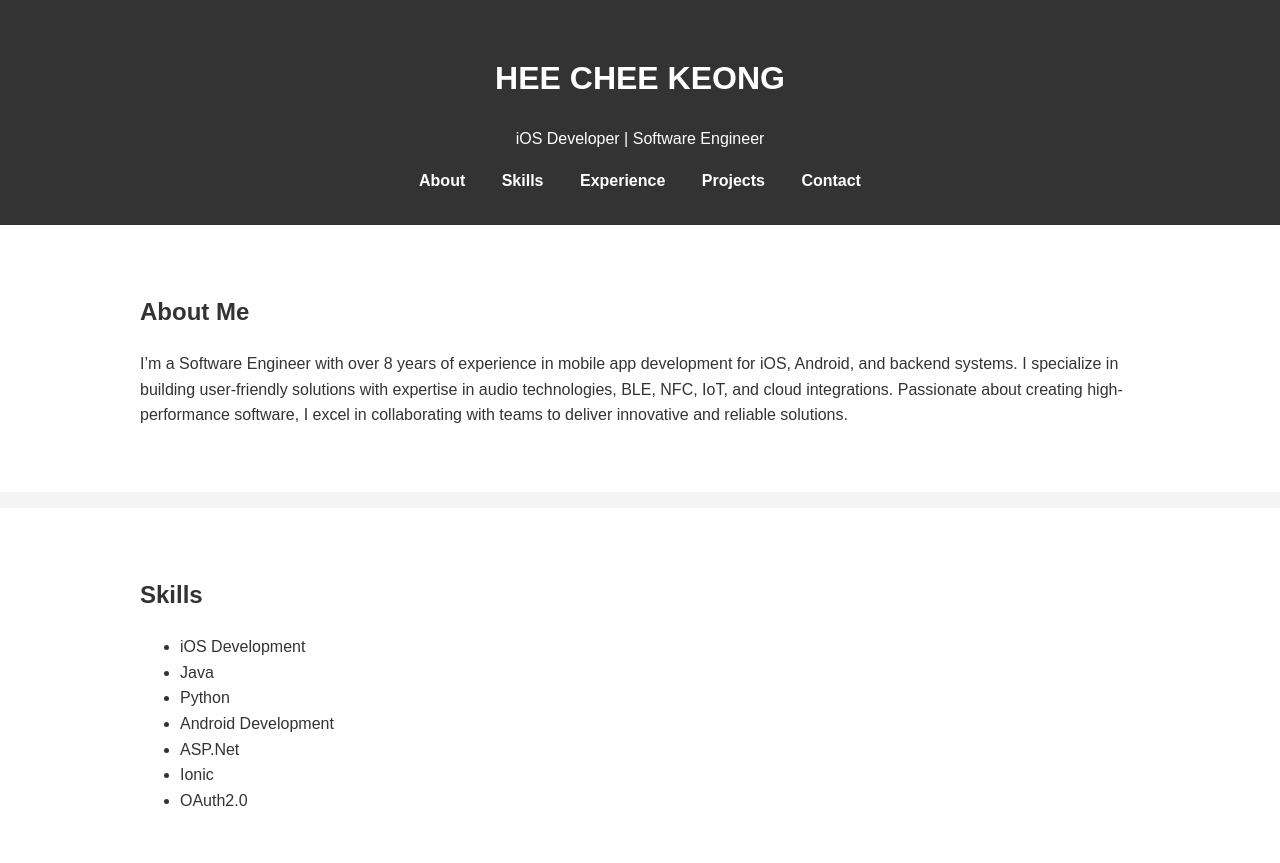
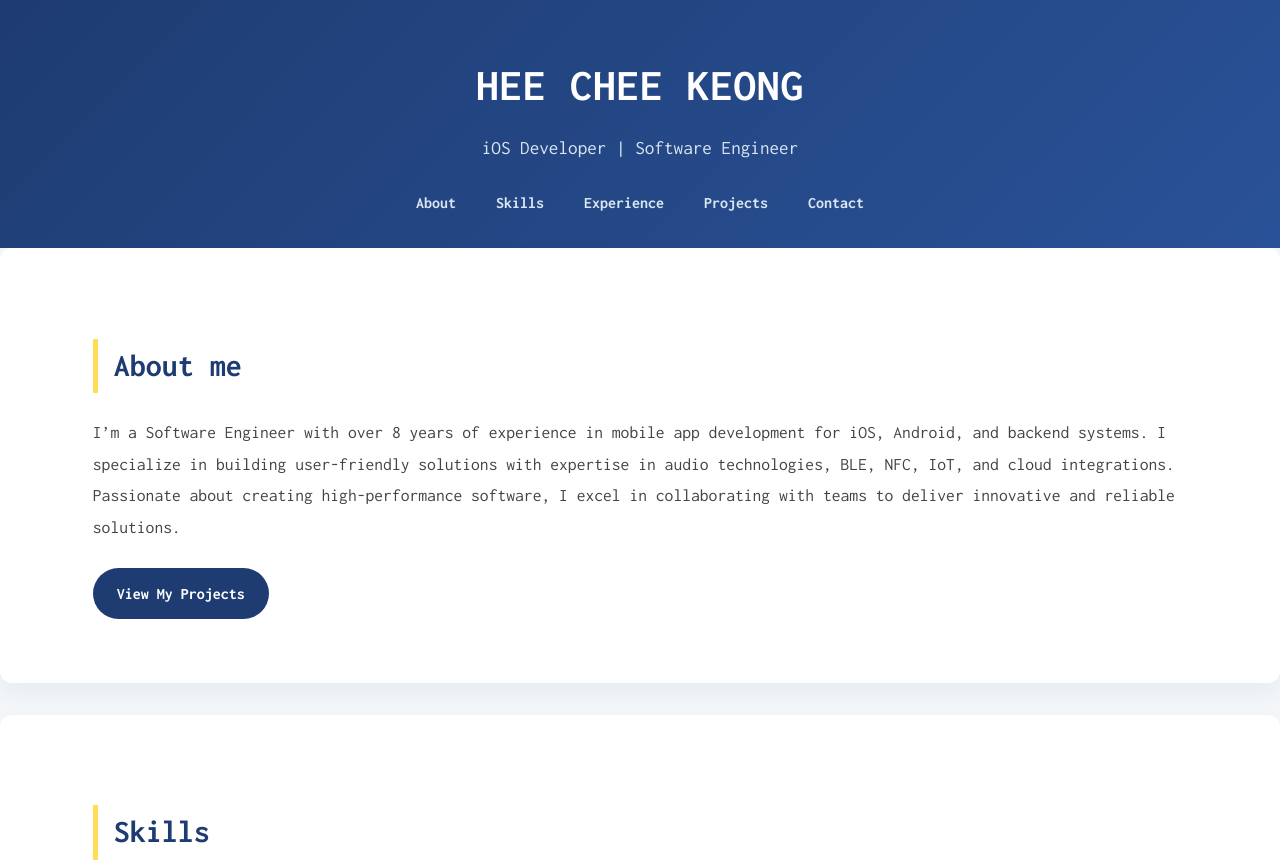
Before and after one commit to CKHeeDevelopment/heecheekeong.github.io, a plain HTML site: page docs/index.html in a window 1280 px wide. Shown: the top 863 px of the page. Drawn offline with Linux system fonts and the light colour scheme.

Commit message:
Change profile style.

```diff
--- a/docs/index.html
+++ b/docs/index.html
@@ -3,6 +3,7 @@
 <head>
   <meta charset="UTF-8" />
   <meta name="viewport" content="width=device-width, initial-scale=1.0"/>
+  <link href="https://fonts.googleapis.com/css2?family=Inconsolata:wght@400;700&display=swap" rel="stylesheet">
   <title>Portfolio - HEE CHEE KEONG</title>
   <link rel="stylesheet" href="style.css"/>
 </head>
@@ -21,11 +22,17 @@
     </div>
   </header>
 
-  <!-- About Section -->
-  <section id="about" class="section">
+  <section id="about" class="section about-highlight">
     <div class="container">
-      <h2>About Me</h2>
-      <p id="aboutText"></p>
+      <div class="about-content">
+        <div class="about-text">
+          <h2>About me</h2>
+          <p id="aboutText">
+            <!-- Dynamically injected content -->
+          </p>
+          <a href="#projects" class="btn">View My Projects</a>
+        </div>
+      </div>
     </div>
   </section>
 
--- a/docs/scripts.js
+++ b/docs/scripts.js
@@ -67,8 +67,8 @@ document.addEventListener("DOMContentLoaded", () => {
   document.getElementById("headerName").textContent = portfolioData.name;
   document.getElementById("headerTitle").textContent = portfolioData.title;
   document.getElementById("aboutText").textContent = portfolioData.about;
-  document.getElementById("contactEmail").textContent = `Email: ${portfolioData.contact.email}`;
-  document.getElementById("contactLinkedIn").innerHTML = `LinkedIn: <a href="${portfolioData.contact.linkedIn}" target="_blank">${portfolioData.contact.linkedIn}</a>`;
+  document.getElementById("contactEmail").innerHTML = `Email: <a href="mailto:${portfolioData.contact.email}">${portfolioData.contact.email}</a>`;
+  document.getElementById("contactLinkedIn").innerHTML = `LinkedIn: <a href="${portfolioData.contact.linkedIn}" target="_blank">LinkedIn</a>`;
 
   // Skills
   const skillsList = document.getElementById("skillsList");
--- a/docs/style.css
+++ b/docs/style.css
@@ -1,47 +1,138 @@
-/* Basic Styles for Layout */
+/* Global Styles */
 body {
-    font-family: Arial, sans-serif;
+  /* font-family: 'Segoe UI', Tahoma, Geneva, Verdana, sans-serif; */
+  font-family: 'Inconsolata', monospace;
   margin: 0;
   padding: 0;
-    line-height: 1.6;
-    background: #f4f4f4;
+  line-height: 1.7;
+  background: #f4f7fa;
   color: #333;
 }
 
+/* Container */
 .container {
   width: 90%;
-    max-width: 1000px;
+  max-width: 1100px;
   margin: auto;
 }
 
 /* Header */
 header {
-    background: #333;
+  background: linear-gradient(135deg, #1e3c72, #2a5298);
   color: #fff;
-    padding: 2rem 0;
+  padding: 3rem 0 2rem;
   text-align: center;
+  position: relative;
+}
+
+header h1 {
+  margin: 0;
+  font-size: 2.8rem;
+  letter-spacing: 1px;
+}
+
+header p {
+  font-size: 1.2rem;
+  margin-top: 0.5rem;
+  color: #dbe6f3;
+}
+
+/* Navigation */
+nav {
+  margin-top: 1.5rem;
 }
 
 nav a {
-    color: #fff;
+  color: #dbe6f3;
   margin: 0 1rem;
   text-decoration: none;
-    font-weight: bold;
+  font-weight: 600;
+  padding-bottom: 3px;
+  border-bottom: 2px solid transparent;
+  transition: border-color 0.3s;
 }
 
 nav a:hover {
-    text-decoration: underline;
+  border-color: #ffdd57;
 }
 
-  /* Section */
+.about-highlight {
+  background: linear-gradient(to right, #f0f4ff, #ffffff);
+  border-radius: 12px;
+  padding: 4rem 2rem;
+  box-shadow: 0 10px 30px rgba(0, 0, 0, 0.05);
+}
+
+.about-content {
+  display: flex;
+  flex-wrap: wrap;
+  align-items: center;
+  gap: 2rem;
+}
+
+.about-image img {
+  width: 200px;
+  height: 200px;
+  border-radius: 100%;
+  object-fit: cover;
+  border: 4px solid #1e3c72;
+  box-shadow: 0 6px 16px rgba(0, 0, 0, 0.1);
+}
+
+.about-text {
+  flex: 1;
+}
+
+.about-text h2 {
+  font-size: 2.2rem;
+  color: #1e3c72;
+  margin-bottom: 1rem;
+}
+
+.about-text p {
+  font-size: 1.1rem;
+  color: #444;
+  margin-bottom: 1.5rem;
+  line-height: 1.8;
+}
+
+@media (max-width: 768px) {
+  .about-content {
+    flex-direction: column;
+    text-align: center;
+  }
+  .about-image img {
+    margin: 0 auto;
+  }
+}
+
+.skills-list {
+  list-style: none;
+  padding: 0;
+  display: flex;
+  flex-wrap: wrap;
+  gap: 0.75rem;
+}
+
+.skills-list li {
+  background: #e0ecf8;
+  color: #1e3c72;
+  padding: 0.5rem 1rem;
+  border-radius: 20px;
+  font-weight: 600;
+  font-size: 0.95rem;
+}
+
+/* Sections */
 .section {
-    padding: 3rem;
+  padding: 4rem 2rem;
   background: #fff;
-    margin-bottom: 1rem;
+  margin-bottom: 2rem;
+  border-radius: 12px;
+  box-shadow: 0 10px 25px rgba(0, 0, 0, 0.05);
   opacity: 0;
-    transform: translateY(30px);
+  transform: translateY(40px);
   transition: all 0.6s ease-in-out;
-    will-change: opacity, transform;
 }
 
 .section.active {
@@ -49,26 +140,37 @@ body {
   transform: translateY(0);
 }
 
-  /* Projects Showcase */
+/* Headings */
+.section h2 {
+  font-size: 2rem;
+  margin-bottom: 1.5rem;
+  color: #1e3c72;
+  border-left: 5px solid #ffdd57;
+  padding-left: 1rem;
+}
+
+/* Projects Grid */
 .projects-showcase {
   display: grid;
-    grid-template-columns: repeat(auto-fill, minmax(300px, 1fr));
+  grid-template-columns: repeat(auto-fill, minmax(280px, 1fr));
   gap: 2rem;
   padding-top: 2rem;
 }
 
 .project-card {
-    background: #fff;
-    box-shadow: 0 4px 10px rgba(0, 0, 0, 0.1);
-    border-radius: 8px;
+  background: #ffffff;
+  border-radius: 10px;
   padding: 1.5rem;
-    transition: transform 0.3s ease-in-out;
+  box-shadow: 0 6px 16px rgba(0, 0, 0, 0.08);
+  transition: transform 0.3s, box-shadow 0.3s;
 }
 
 .project-card:hover {
-    transform: translateY(-10px);
+  transform: translateY(-8px);
+  box-shadow: 0 12px 24px rgba(0, 0, 0, 0.12);
 }
 
+/* Project Gallery */
 .project-gallery {
   display: flex;
   flex-wrap: wrap;
@@ -77,68 +179,98 @@ body {
 }
 
 .gallery-item {
-    width: calc(33.33% - 1rem); /* 3 images per row */
+  width: calc(33.33% - 1rem);
 }
 
 .gallery-item img {
   width: 100%;
-    border-radius: 8px;
+  border-radius: 10px;
   object-fit: cover;
-    box-shadow: 0 4px 8px rgba(0, 0, 0, 0.2);
+  box-shadow: 0 4px 12px rgba(0, 0, 0, 0.2);
+  transition: transform 0.3s ease;
 }
 
-  /* Make Gallery Responsive */
+.gallery-item img:hover {
+  transform: scale(1.05);
+}
+
+/* Responsive Gallery */
 @media (max-width: 768px) {
   .gallery-item {
-      width: 100%; /* 1 image per row on small screens */
+    width: 100%;
   }
 }
 
-  /* Modal Styles */
+/* Modal */
 .modal {
   display: none;
   position: fixed;
-    z-index: 1;
+  z-index: 10;
   padding-top: 100px;
   left: 0;
   top: 0;
   width: 100%;
   height: 100%;
-    background-color: rgba(0, 0, 0, 0.9);
+  background-color: rgba(0, 0, 0, 0.85);
   text-align: center;
 }
 
 .modal-content {
-    max-width: 80%;
-    max-height: 80%;
+  max-width: 85%;
+  max-height: 85%;
   margin: auto;
 }
 
 #caption {
   color: #fff;
-    padding: 10px;
-    text-align: center;
+  padding: 1rem;
+  font-size: 1.1rem;
 }
 
 .close-btn {
   color: #fff;
-    font-size: 35px;
+  font-size: 36px;
   font-weight: bold;
   position: absolute;
-    top: 10px;
-    right: 25px;
+  top: 20px;
+  right: 35px;
+  cursor: pointer;
 }
 
-  .close-btn:hover,
-  .close-btn:focus {
-    color: #f1f1f1;
-    cursor: pointer;
+.close-btn:hover {
+  color: #ffdd57;
+}
+
+/* Buttons */
+.btn {
+  display: inline-block;
+  background: #1e3c72;
+  color: #fff;
+  padding: 0.75rem 1.5rem;
+  border-radius: 30px;
+  text-decoration: none;
+  font-weight: 600;
+  transition: background 0.3s;
+}
+
+.btn:hover {
+  background: #163361;
 }
 
 /* Footer */
 footer {
-    background: #222;
-    color: #ccc;
+  background: #1c1c1c;
+  color: #aaa;
   text-align: center;
-    padding: 1rem;
+  padding: 2rem 1rem;
+  font-size: 0.9rem;
 }
+
+footer a {
+  color: #ffdd57;
+  text-decoration: none;
+}
+
+footer a:hover {
+  text-decoration: underline;
+}
```
Lines whose indentation alone changed are shown as unchanged.
